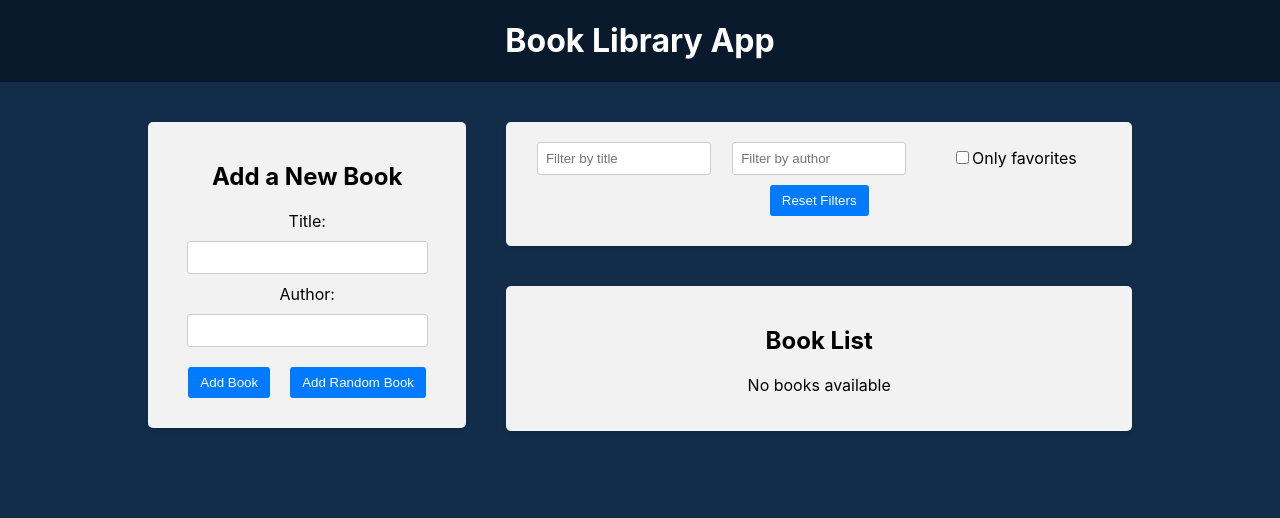
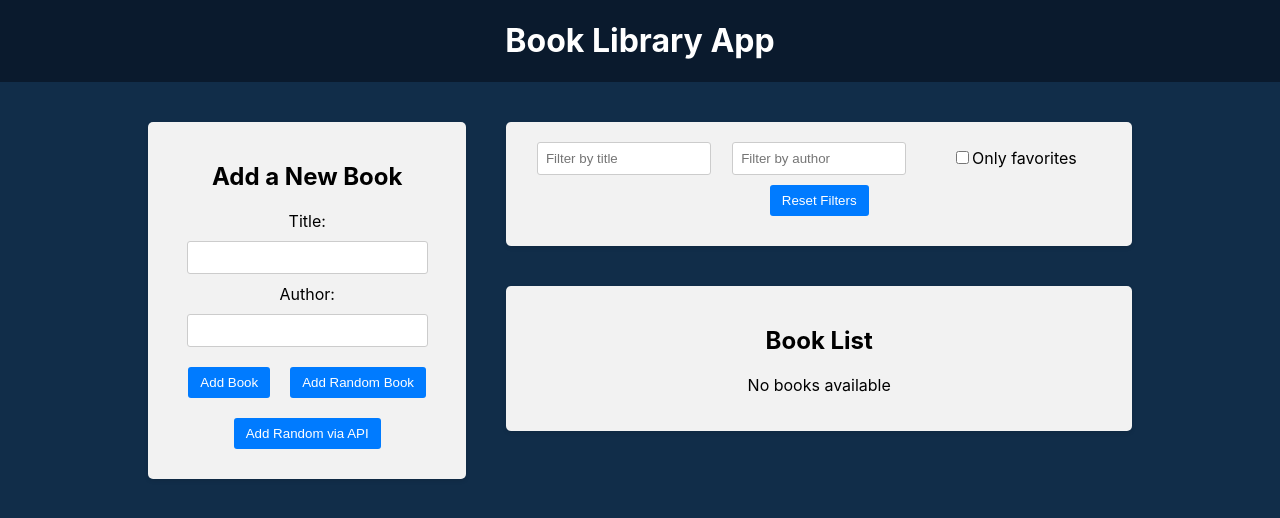
Before and after one commit to gkirber/book-library-app, a React (Create React App) app in the folder frontend/: page / in a window 1280 px wide. Shown: the top 518 px of the page. Built offline with nearby package versions, Linux system fonts and the light colour scheme.

Commit message:
Add random book via API

```diff
--- a/frontend/src/components/BookForm/BookForm.js
+++ b/frontend/src/components/BookForm/BookForm.js
@@ -1,5 +1,6 @@
 import { useState } from 'react'
 import { useDispatch } from 'react-redux'
+import axios from 'axios'
 import { addBook } from '../../redux/slices/booksSlice'
 import createBookWithID from '../../utils/createBookWithID'
 import booksData from '../../data/books.json'
@@ -23,6 +24,17 @@ const BookForm = () => {
 			dispatch(addBook(createBookWithID({ title, author })))
 			setTitle('')
 			setAuthor('')
+		}
+	}
+
+	const handleAddRandomBookViaAPI = async () => {
+		try {
+			const res = await axios.get('http://localhost:4000/random-book')
+			if (res?.data?.title && res?.data?.author) {
+				dispatch(addBook(createBookWithID(res.data)))
+			}
+		} catch (error) {
+			console.error('Error fetching random book', error)
 		}
 	}
 
@@ -52,6 +64,9 @@ const BookForm = () => {
 				<button type='button' onClick={handleAddRandomBook}>
 					Add Random Book
 				</button>
+				<button type='button' onClick={handleAddRandomBookViaAPI}>
+					Add Random via API
+				</button>
 			</form>
 		</div>
 	)
--- /dev/null
+++ b/package.json
@@ -0,0 +1,5 @@
+{
+  "dependencies": {
+    "axios": "^1.15.2"
+  }
+}
```
Also changed, not shown: 1 other file (tests, documents, lock files or other folders).
